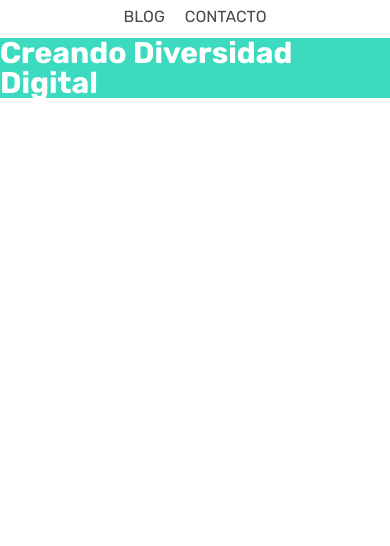
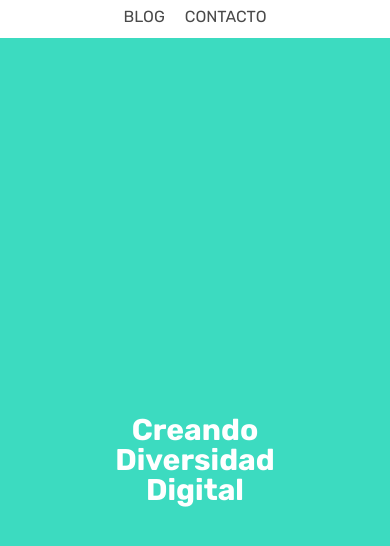
Before and after one commit to blancaum/modulo-1-evaluacion-intermedia-blancaum, a plain HTML site: page index.html in a window 390 px wide. Shown: the part 74-620 px from the top of the page. Drawn offline with Linux system fonts and the light colour scheme.

Commit message:
Update CSS mobile version

```diff
--- a/styles/main.css
+++ b/styles/main.css
@@ -13,6 +13,9 @@ html{
     display: flex;
     flex-direction: column;
     align-items: center;
+    position: sticky;
+    top: 0;
+    background-color: var(--color-title);
 }
 
 .header-logo-img{
@@ -43,13 +46,19 @@ html{
 
 .main{
     background-color: var(--color-background);
+    height: 100vh;
+    display: flex;
+    justify-content: center;
+    align-items: center;
 }
 
 .main-title{
     font-family: 'Rubik', sans-serif;
     font-size: 3rem;
     font-weight: 700;
-    color:var(--color-title)
+    color:var(--color-title);
+    text-align: center;
+    width: min-content;
 }
 
 /*END main*/
```
